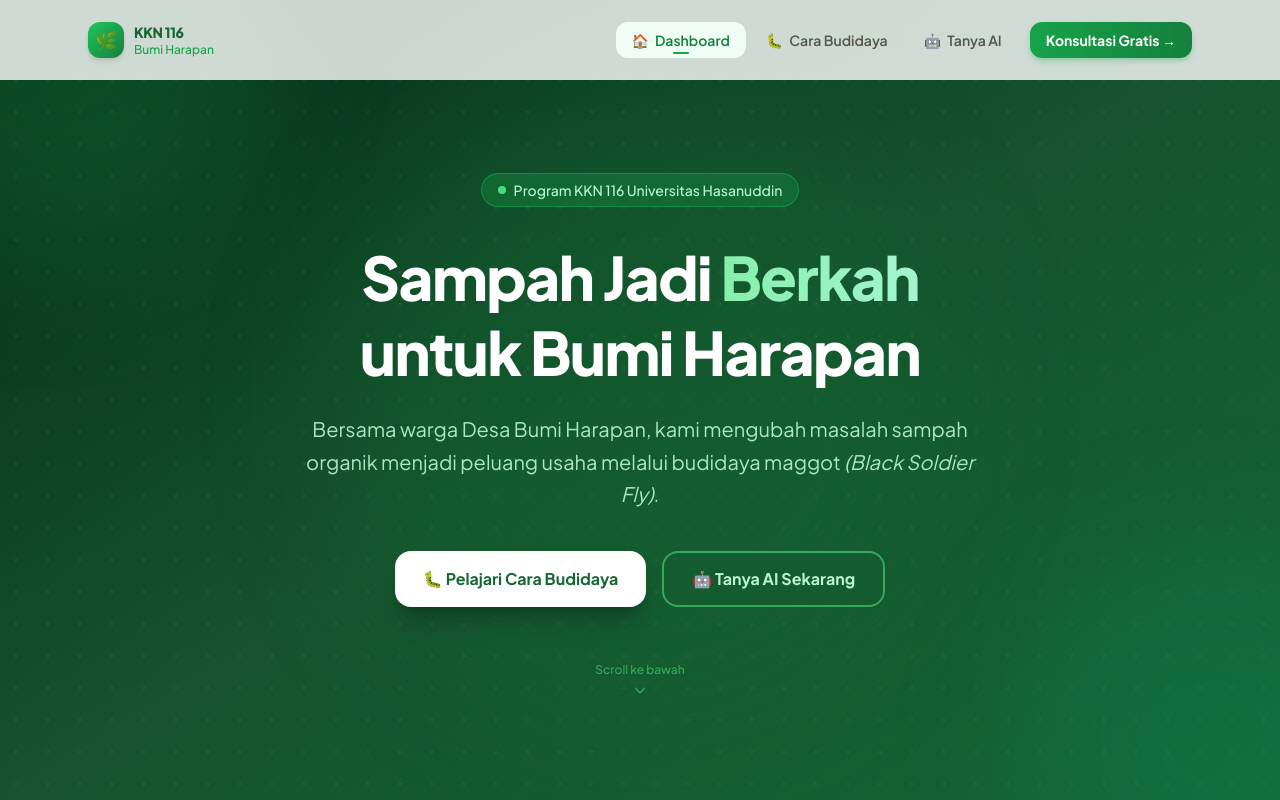
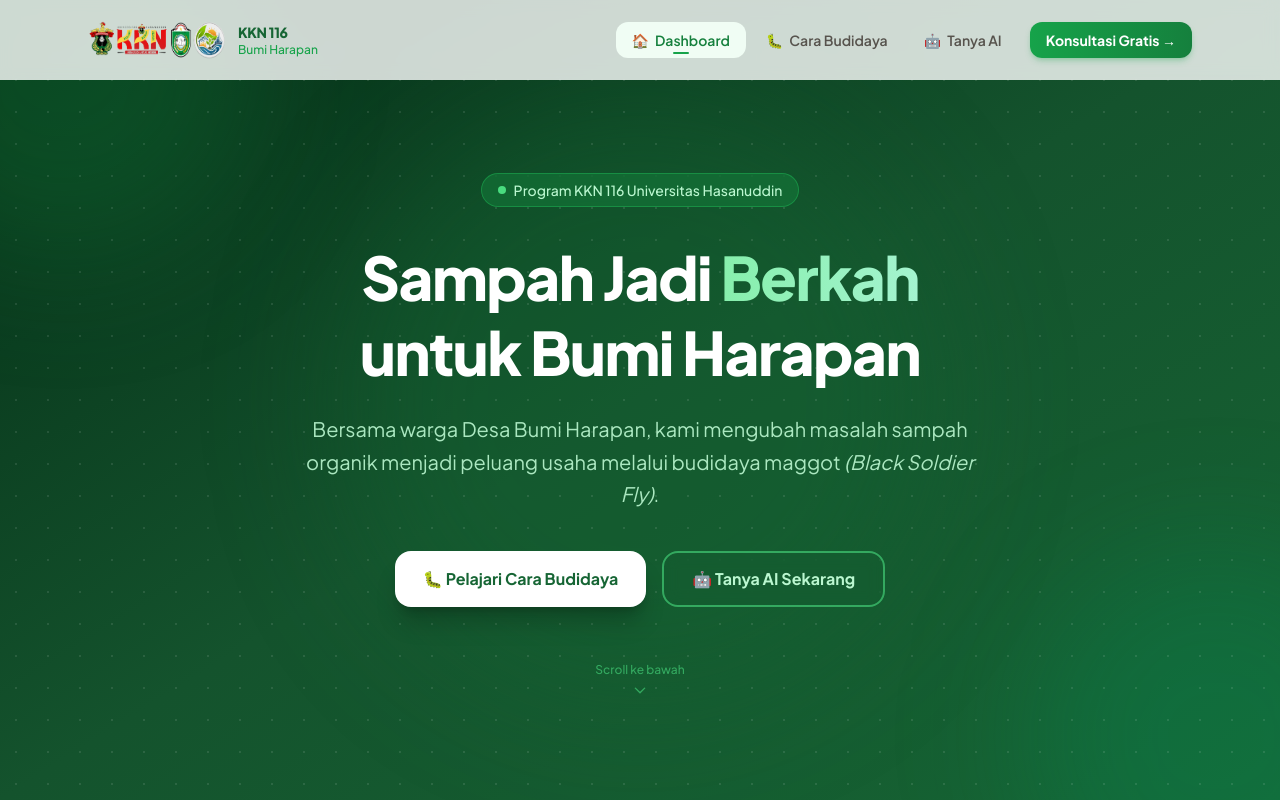
Before and after one commit to andiaisar/KKN116_BUMIHARAPAN, a React (Vite) app: page / in a window 1280 px wide. Shown: the top 800 px of the page. Built offline with nearby package versions, Linux system fonts and the light colour scheme.

Commit message:
feat: replace placeholder logo with custom KKN 116 image in Navbar

```diff
--- a/src/components/Navbar.jsx
+++ b/src/components/Navbar.jsx
@@ -1,4 +1,5 @@
 import { useState, useEffect } from 'react'
+import logoKKN from '../assets/LOGOKKENG.png'
 import { Link, useLocation } from 'react-router-dom'
 
 const navLinks = [
@@ -33,9 +34,11 @@ export default function Navbar() {
         <div className="flex items-center justify-between h-16 md:h-20">
           {/* Logo */}
           <Link to="/" className="flex items-center gap-2.5 group">
-            <div className="w-9 h-9 rounded-xl bg-gradient-to-br from-green-500 to-green-700 flex items-center justify-center text-lg shadow-md group-hover:scale-105 transition-transform">
-              🌿
-            </div>
+            <img
+              src={logoKKN}
+              alt="Logo KKN 116"
+              className="w-35 h-10 "
+            />
             <div className="leading-tight">
               <span className="block text-sm font-800 text-green-800 font-extrabold tracking-tight">
                 KKN 116
```
Also changed, not shown: src/assets/LOGOKKENG.png (added).
